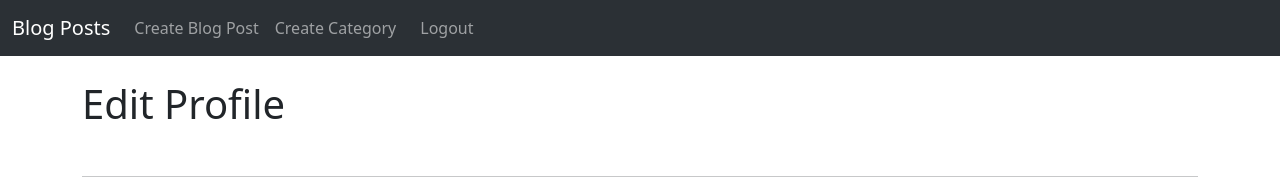
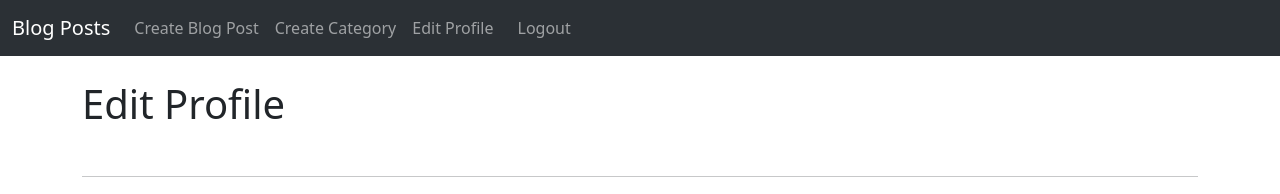
Before and after one commit to ft-mammoo/Blog-App, a Django app: page /members/edit_profile/ in a window 1280 px wide. Shown: the top 194 px of the page. Run offline with Django 5.2, Linux system fonts and the light colour scheme; the visitor is signed in with stand-in values (Sample User, id 1); data that the repository does not hold is empty.

Commit message:
Edit Profile Option in NavBar

```diff
--- a/theblog/templates/base.html
+++ b/theblog/templates/base.html
@@ -51,6 +51,9 @@
                                 <a class="nav-link" href="{% url "create-category" %}">Create Category</a>
                             </li>
                             <li class="nav-item">
+                                <a class="nav-link" href="{% url "edit_profile" %}">Edit Profile</a>
+                            </li>
+                            <li class="nav-item">
                                 <form method="post" action="{% url "logout" %}" class="d-inline">
                                     {% csrf_token %}
                                     <button type="submit" class="nav-link" style="background: none; border: none; padding: .5rem 1rem; color: rgba(255, 255, 255, .55);">
```
